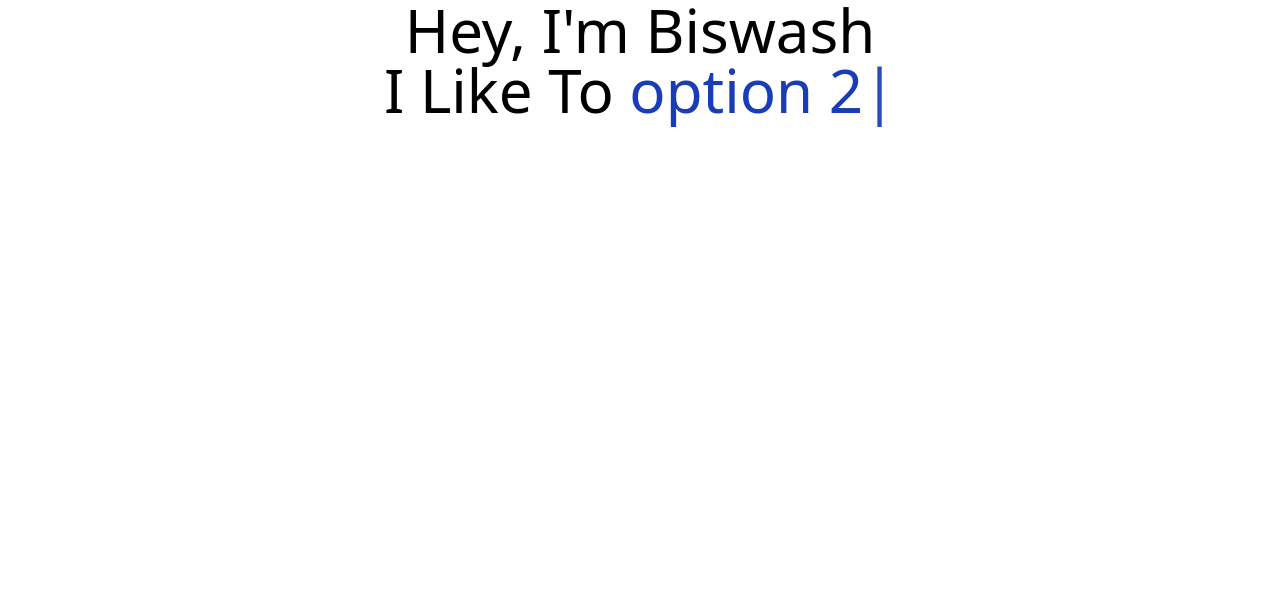
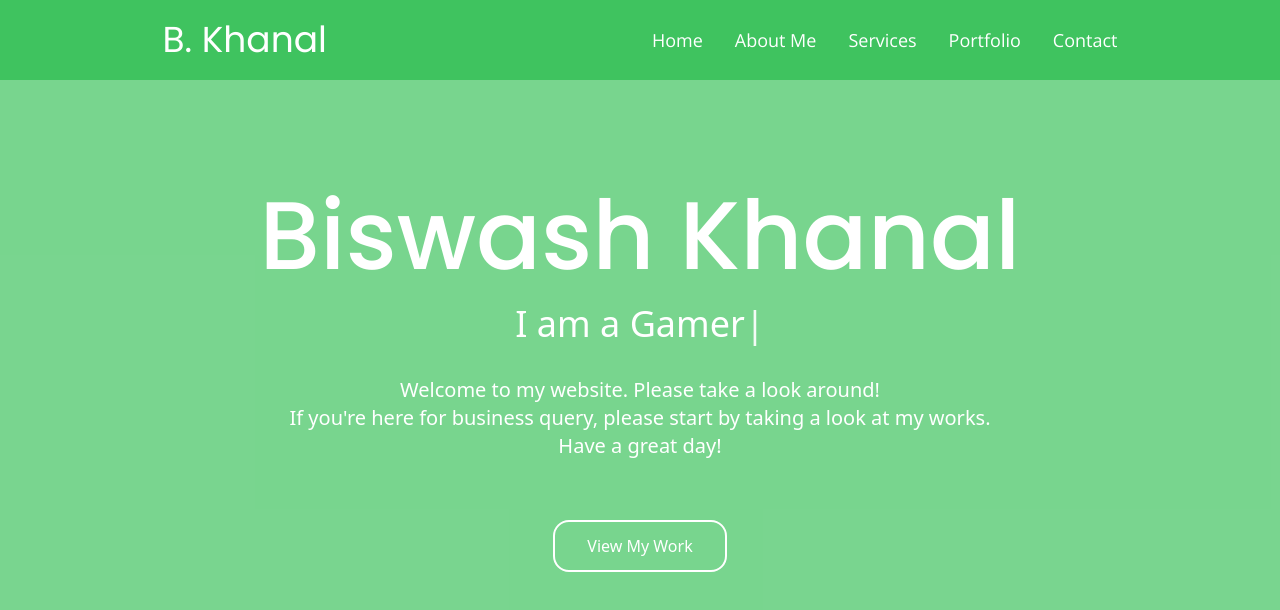
Before and after one commit to DangerX69/portfolio-recreate-react, a React (Vite) app: page / in a window 1280 px wide. Shown: the top 610 px of the page. Built offline with nearby package versions, Linux system fonts and the light colour scheme.

Commit message:
Completed Hero Section

```diff
--- a/src/App.jsx
+++ b/src/App.jsx
@@ -1,14 +1,14 @@
 import React from 'react'
 import NavBar from './components/Navbar'
 import HeroSection from './Sections/HeroSection'
-import TypingAnimation from './Components/TypingAnimation'
+
 
 const App = () => {
   return (
 <>
-<TypingAnimation/>
-{/* <NavBar/>
-<HeroSection/> */}
+
+<NavBar/>
+<HeroSection/>
 </>
   )
 }
--- a/src/Components/TypingAnimation.jsx
+++ b/src/Components/TypingAnimation.jsx
@@ -1,14 +1,13 @@
 import { useState, useEffect, useRef } from "react";
 
-const TypingAnimation = () => {
-  const phrases = ["code", "option 1", "option 2"];
+const TypingAnimation = ({phraseBeginning, phrases, typingSpeed, deletingSpeed, delayBetweenPhrases}) => {
+
+  const numberPhrases = phraseBeginning.length;
   const [text, setText] = useState("");
   const [isDeleting, setIsDeleting] = useState(false);
   const [currentPhraseIndex, setCurrentPhraseIndex] = useState(0);
   const [charIndex, setCharIndex] = useState(0);
-  const typingSpeed = 100;
-  const deletingSpeed = 50;
-  const delayBetweenPhrases = 1000;
+
   const cursorRef = useRef(null);
 
   useEffect(() => {
@@ -38,12 +37,11 @@ const TypingAnimation = () => {
   }, [charIndex, isDeleting, phrases, currentPhraseIndex]);
 
   return (
-    <h1 className="text-6xl text-center">
-      Hey, I'm Biswash <br /> I Like To{" "}
-      <span className="text-blue-800">
+    <h1 className="text-4xl  text-white font-light">
+      {phraseBeginning}{" "}
+      <span className="text-white font-medium">
         {text}
-        <span ref={cursorRef} className="animate-blink">
-          |
+        <span ref={cursorRef} className="animate-blink">|
         </span>
       </span>
     </h1>
--- a/src/Constants/index.js
+++ b/src/Constants/index.js
@@ -5,3 +5,6 @@ export const navLinks = [
 	{ href: "#portfolio", label: "Portfolio", key: 4 },
 	{ href: "#contact-me", label: "Contact", key: 5 },
 ];
+
+export const phraseBeginning = "I am a";
+export const phrases = ["Computer Engineer", "Web Developer", "Gamer", "UI/UX Designer", "Programmer"];
--- a/src/Sections/HeroSection.jsx
+++ b/src/Sections/HeroSection.jsx
@@ -1,3 +1,6 @@
+import TypingAnimation from '../Components/TypingAnimation'
+import { phraseBeginning, phrases } from '../Constants'
+
 const HeroSection = () => {
 	return (
 		<section
@@ -8,7 +11,7 @@ const HeroSection = () => {
 				Biswash Khanal
 			</h1>
 			<div className="text-4xl  text-white">
-				I am a <strong>Computer Engineer</strong>
+			<TypingAnimation phraseBeginning = {phraseBeginning} phrases={phrases} typingSpeed={50} deletingSpeed={50} delayBetweenPhrases={1000}/>
 			</div>
 			<p className=" text-white text-xl mt-3 text-center">
 				Welcome to my website. Please take a look around!
```
